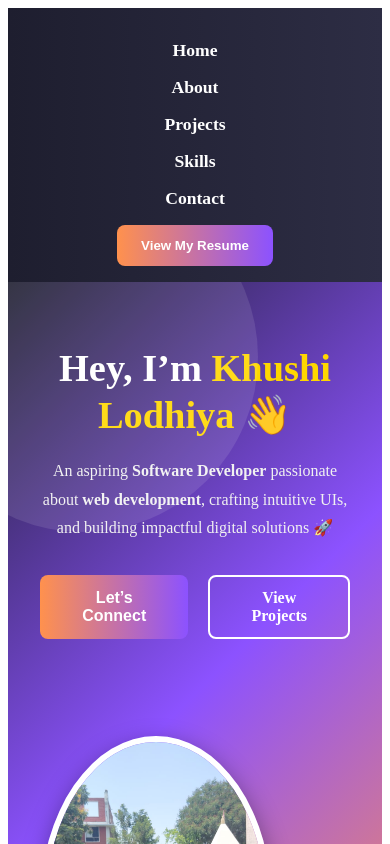
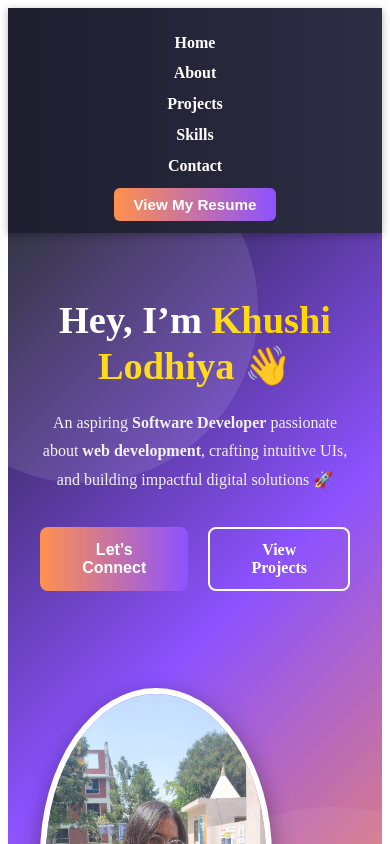
Before and after one commit to KhushiLodhiya/Portfolio, a React (Vite) app: page / in a window 390 px wide. Shown: the top 844 px of the page. Built offline with nearby package versions, Linux system fonts and the light colour scheme.

Commit message:
fix navbar

```diff
--- a/src/Components/Navbar/nav.css
+++ b/src/Components/Navbar/nav.css
@@ -3,28 +3,30 @@
   display: flex;
   justify-content: space-between;
   align-items: center;
-  padding: 1rem 10%;
+  padding: 0.6rem 8%;   /* ✅ kam padding for slim look */
   background: linear-gradient(90deg, #1e1e2f, #2d2d44);
   color: white;
   position: sticky;
   top: 0;
   z-index: 1000;
+  height: 60px;        /* ✅ fixed height slim nav */
+  box-shadow: 0 2px 8px rgba(0,0,0,0.3); /* subtle shadow */
 }
 
-/* Nav Left (links) */
+/* Nav Links */
 .nav-left ul {
   display: flex;
   list-style: none;
   margin: 0;
   padding: 0;
-  gap: 2rem;
+  gap: 1.5rem;
 }
 
 .nav-left li a {
   text-decoration: none;
   color: white;
   font-weight: 600;
-  font-size: 1.1rem;
+  font-size: 1rem;
   transition: color 0.3s ease;
 }
 
@@ -32,14 +34,15 @@
   color: #ffd700;
 }
 
-/* Resume Button (Right Side) */
+/* Resume Button */
 .resume-btn {
-  padding: 0.6rem 1.2rem;
-  border-radius: 8px;
+  padding: 0.5rem 1.2rem;
+  border-radius: 6px;
   border: none;
   background: linear-gradient(90deg, #ff914d, #8c52ff);
   color: white;
   font-weight: 600;
+  font-size: 0.95rem;
   cursor: pointer;
   transition: 0.3s ease;
 }
@@ -49,30 +52,24 @@
   background: linear-gradient(90deg, #8c52ff, #ff914d);
 }
 
-/* ✅ Responsive for Mobile */
+/* Responsive (Mobile) */
 @media screen and (max-width: 768px) {
   .nav {
     flex-direction: column;
-    align-items: center;
-    padding: 1rem;
+    height: auto;        /* ✅ height auto in mobile */
+    padding: 0.8rem 5%;
   }
 
   .nav-left ul {
     flex-direction: column;
     align-items: center;
-    gap: 1rem;
-    margin-top: 1rem;
+    gap: 0.8rem;
+    margin-top: 0.8rem;
   }
 
   .nav-right {
-    margin-top: 1rem;
-    width: 100%;
+    margin-top: 0.8rem;
     display: flex;
     justify-content: center;
   }
-
-  .resume-btn {
-    width: auto;
-    padding: 0.8rem 1.5rem;
-  }
 }
```
